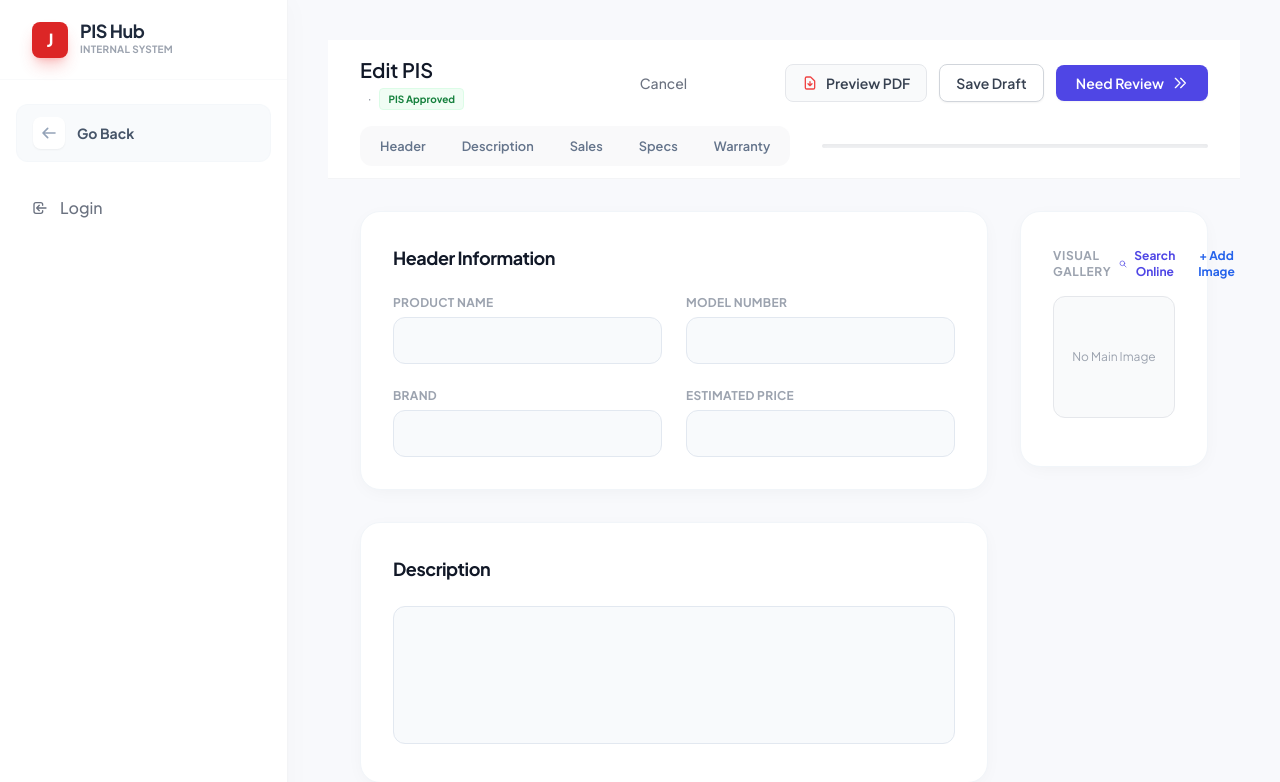
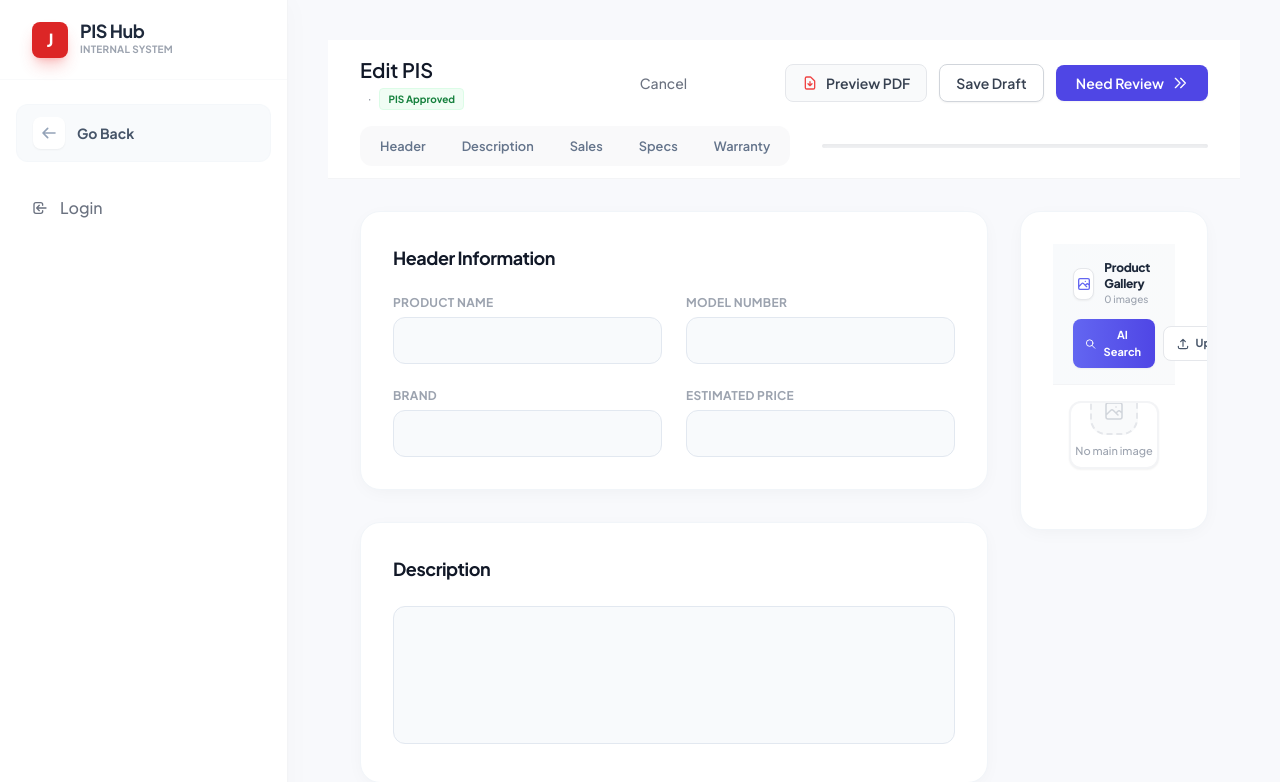
Before and after one commit to Arokium007/Production-Documentation-System-, a Flask app: template templates/verify_marketing.html in a window 1280 px wide. Shown: the top 782 px of the page. Run offline with Flask 3, Linux system fonts and the light colour scheme; the template is opened without the code that fills it, so the values that code supplies are empty; some libraries are stand-ins or nearby versions.

Commit message:
Redesign Visual Gallery with premium layout: gradient header, image count, AI Search button, 2-col grid, hover animations

```diff
--- a/templates/verify_marketing.html
+++ b/templates/verify_marketing.html
@@ -462,64 +462,103 @@
                 </div>
                 {% endif %}
 
-                <div class="sticky top-28 section-card p-5">
-                    <div class="flex justify-between items-center mb-3">
-                        <p class="text-xs font-bold text-gray-400 uppercase tracking-wider">Visual Gallery</p>
-                        <div class="flex items-center gap-1">
+                <div class="sticky top-28 section-card overflow-hidden">
+                    <!-- Gallery Header -->
+                    <div class="bg-gradient-to-r from-slate-50 to-gray-50 px-5 py-4 border-b border-gray-100">
+                        <div class="flex items-center justify-between">
+                            <div class="flex items-center gap-2.5">
+                                <div class="w-8 h-8 rounded-lg bg-white shadow-sm border border-gray-200 flex items-center justify-center">
+                                    <svg class="w-4 h-4 text-indigo-500" fill="none" stroke="currentColor" viewBox="0 0 24 24">
+                                        <path stroke-linecap="round" stroke-linejoin="round" stroke-width="2" d="M4 16l4.586-4.586a2 2 0 012.828 0L16 16m-2-2l1.586-1.586a2 2 0 012.828 0L20 14m-6-6h.01M6 20h12a2 2 0 002-2V6a2 2 0 00-2-2H6a2 2 0 00-2 2v12a2 2 0 002 2z"/>
+                                    </svg>
+                                </div>
+                                <div>
+                                    <p class="text-xs font-extrabold text-slate-800 tracking-tight">Product Gallery</p>
+                                    <p class="text-[10px] text-gray-400 font-medium">
+                                        {% set img_count = (1 if product.image_path else 0) + (product.additional_images|length if product.additional_images else 0) %}
+                                        {{ img_count }} image{{ 's' if img_count != 1 else '' }}
+                                    </p>
+                                </div>
+                            </div>
+                        </div>
+                        <!-- Action Buttons -->
+                        <div class="flex items-center gap-2 mt-3">
                             <button type="button" id="searchImagesBtn" onclick="searchProductImages()"
-                                class="text-xs text-indigo-600 font-bold hover:bg-indigo-50 px-2 py-1 rounded transition-colors flex items-center gap-1">
+                                class="flex-1 text-[11px] font-bold text-white bg-gradient-to-r from-indigo-500 to-indigo-600 hover:from-indigo-600 hover:to-indigo-700 px-3 py-2 rounded-lg transition-all flex items-center justify-center gap-1.5 shadow-sm">
                                 <svg class="w-3.5 h-3.5" fill="none" stroke="currentColor" viewBox="0 0 24 24">
                                     <path stroke-linecap="round" stroke-linejoin="round" stroke-width="2" d="M21 21l-6-6m2-5a7 7 0 11-14 0 7 7 0 0114 0z"/>
                                 </svg>
-                                Search Online
+                                AI Search
                             </button>
                             <input type="file" id="imageUploadInput" class="hidden" accept="image/*" multiple
                                 onchange="uploadImage(this)">
                             <button type="button" onclick="document.getElementById('imageUploadInput').click()"
-                                class="text-xs text-blue-600 font-bold hover:bg-blue-50 px-2 py-1 rounded transition-colors flex items-center gap-1">
-                                + Add Image
+                                class="flex-1 text-[11px] font-bold text-slate-600 bg-white hover:bg-gray-50 border border-gray-200 px-3 py-2 rounded-lg transition-all flex items-center justify-center gap-1.5">
+                                <svg class="w-3.5 h-3.5" fill="none" stroke="currentColor" viewBox="0 0 24 24">
+                                    <path stroke-linecap="round" stroke-linejoin="round" stroke-width="2" d="M4 16v1a3 3 0 003 3h10a3 3 0 003-3v-1m-4-8l-4-4m0 0L8 8m4-4v12"/>
+                                </svg>
+                                Upload
                             </button>
                         </div>
                     </div>
 
-                    <div class="mb-4 group relative">
-                        <div
-                            class="aspect-square bg-gray-50 rounded-xl flex items-center justify-center overflow-hidden border border-gray-200 relative">
+                    <div class="p-4">
+                        <!-- Main Image -->
+                        <div class="mb-3 group relative">
+                            <div class="aspect-[4/3] bg-white rounded-xl flex items-center justify-center overflow-hidden border-2 border-gray-100 relative shadow-sm hover:shadow-md transition-shadow">
                                 {% if product.image_path %}
                                 <img src="{{ url_for('static', filename=product.image_path) }}"
-                                class="object-contain w-full h-full p-2 mix-blend-multiply">
+                                    class="object-contain w-full h-full p-3 mix-blend-multiply">
                                 <button type="button" onclick="deleteImage('{{ product.image_path }}')"
-                                class="absolute top-2 right-2 bg-white/90 text-red-500 p-1.5 rounded-full shadow-sm opacity-0 group-hover:opacity-100 transition-opacity hover:bg-red-50">
-                                <svg class="w-4 h-4" fill="none" stroke="currentColor" viewBox="0 0 24 24">
+                                    class="absolute top-2.5 right-2.5 bg-white/95 text-red-500 p-1.5 rounded-lg shadow-md opacity-0 group-hover:opacity-100 transition-all hover:bg-red-50 hover:scale-110 backdrop-blur-sm border border-gray-100">
+                                    <svg class="w-3.5 h-3.5" fill="none" stroke="currentColor" viewBox="0 0 24 24">
                                         <path stroke-linecap="round" stroke-linejoin="round" stroke-width="2"
                                             d="M19 7l-.867 12.142A2 2 0 0116.138 21H7.862a2 2 0 01-1.995-1.858L5 7m5 4v6m4-6v6m1-10V4a1 1 0 00-1-1h-4a1 1 0 00-1 1v3M4 7h16" />
                                     </svg>
                                 </button>
-                            <span
-                                class="absolute bottom-2 left-2 bg-black/50 text-white text-[10px] px-2 py-0.5 rounded backdrop-blur-sm">Main</span>
+                                <span class="absolute bottom-2.5 left-2.5 bg-gradient-to-r from-slate-800 to-slate-700 text-white text-[9px] font-bold px-2.5 py-1 rounded-md uppercase tracking-wider shadow-sm">★ Main</span>
                                 {% else %}
-                            <span class="text-xs text-gray-400">No Main Image</span>
+                                <div class="flex flex-col items-center gap-2 py-6">
+                                    <div class="w-12 h-12 rounded-2xl bg-gray-50 border-2 border-dashed border-gray-200 flex items-center justify-center">
+                                        <svg class="w-6 h-6 text-gray-300" fill="none" stroke="currentColor" viewBox="0 0 24 24">
+                                            <path stroke-linecap="round" stroke-linejoin="round" stroke-width="1.5" d="M4 16l4.586-4.586a2 2 0 012.828 0L16 16m-2-2l1.586-1.586a2 2 0 012.828 0L20 14m-6-6h.01M6 20h12a2 2 0 002-2V6a2 2 0 00-2-2H6a2 2 0 00-2 2v12a2 2 0 002 2z"/>
+                                        </svg>
+                                    </div>
+                                    <p class="text-[11px] text-gray-400 font-medium">No main image</p>
+                                    <button type="button" onclick="searchProductImages()"
+                                        class="text-[10px] font-bold text-indigo-600 hover:text-indigo-700 flex items-center gap-1">
+                                        <svg class="w-3 h-3" fill="none" stroke="currentColor" viewBox="0 0 24 24">
+                                            <path stroke-linecap="round" stroke-linejoin="round" stroke-width="2" d="M21 21l-6-6m2-5a7 7 0 11-14 0 7 7 0 0114 0z"/>
+                                        </svg>
+                                        Search with AI
+                                    </button>
+                                </div>
                                 {% endif %}
                             </div>
                         </div>
 
+                        <!-- Additional Images Grid -->
                         {% if product.additional_images %}
-                    <div class="grid grid-cols-3 gap-2">
+                        <div class="grid grid-cols-2 gap-2">
                             {% for img_path in product.additional_images %}
-                        <div
-                            class="aspect-square bg-gray-50 rounded-lg flex items-center justify-center overflow-hidden border border-gray-100 relative group">
-                            <img src="{{ url_for('static', filename=img_path) }}" class="object-cover w-full h-full">
+                            <div class="aspect-square bg-white rounded-xl flex items-center justify-center overflow-hidden border border-gray-100 relative group cursor-pointer hover:border-indigo-200 hover:shadow-sm transition-all">
+                                <img src="{{ url_for('static', filename=img_path) }}" class="object-cover w-full h-full hover:scale-105 transition-transform duration-300">
                                 <button type="button" onclick="deleteImage('{{ img_path }}')"
-                                class="absolute inset-0 bg-black/40 flex items-center justify-center text-white opacity-0 group-hover:opacity-100 transition-opacity">
-                                <svg class="w-5 h-5" fill="none" stroke="currentColor" viewBox="0 0 24 24">
+                                    class="absolute inset-0 bg-gradient-to-t from-black/60 via-black/20 to-transparent flex items-end justify-center pb-3 text-white opacity-0 group-hover:opacity-100 transition-all duration-200">
+                                    <span class="flex items-center gap-1 text-[10px] font-bold bg-red-500/90 px-2.5 py-1 rounded-md backdrop-blur-sm">
+                                        <svg class="w-3 h-3" fill="none" stroke="currentColor" viewBox="0 0 24 24">
                                             <path stroke-linecap="round" stroke-linejoin="round" stroke-width="2"
                                                 d="M19 7l-.867 12.142A2 2 0 0116.138 21H7.862a2 2 0 01-1.995-1.858L5 7m5 4v6m4-6v6m1-10V4a1 1 0 00-1-1h-4a1 1 0 00-1 1v3M4 7h16" />
                                         </svg>
+                                        Remove
+                                    </span>
                                 </button>
+                                <span class="absolute top-1.5 right-1.5 bg-white/80 text-[8px] font-bold text-gray-500 w-5 h-5 rounded-md flex items-center justify-center backdrop-blur-sm border border-gray-100">{{ loop.index }}</span>
                             </div>
                             {% endfor %}
                         </div>
                         {% endif %}
+                    </div>
                 </div>
 
             </div>
```
Lines whose indentation alone changed are shown as unchanged.
